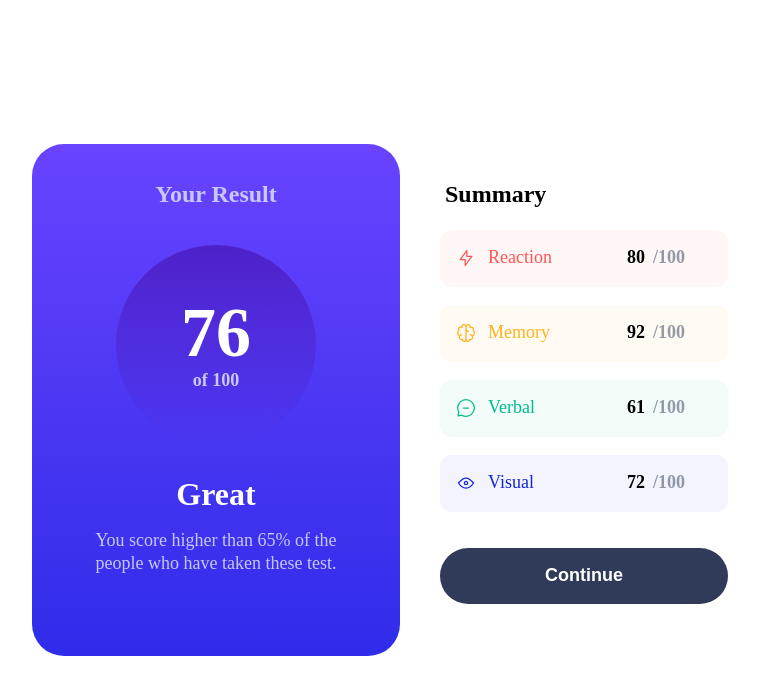
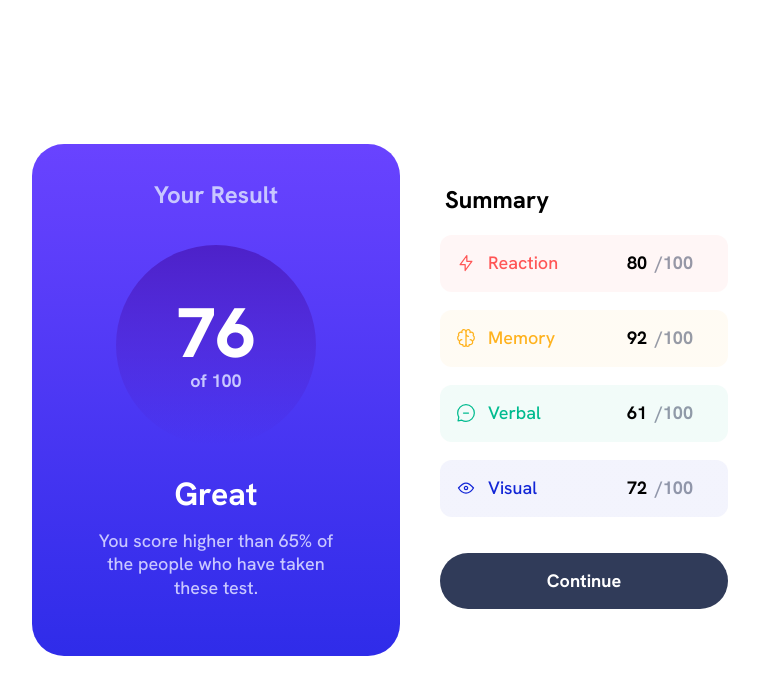
Before and after one commit to vickiavola/vickiavola.github.io, a plain HTML site: page index.html in a window 1280 px wide. Shown: the whole page, without its empty margins (240-999 px from the left). Drawn offline with Linux system fonts and the light colour scheme.

Commit message:
Update style.css

```diff
--- a/style.css
+++ b/style.css
@@ -1,6 +1,7 @@
 *{
      padding: 0px;
      margin: 0px;
+     font-family: Hanken Grotesk;
 }
 
 
@@ -97,7 +98,7 @@
 .summary{
      width: 368px;
      padding-left:90px;
-     padding-top: 35px;
+     padding-top: 40px;
      font-style: normal;
      font-weight: 700;
      font-size: 24px;
```
